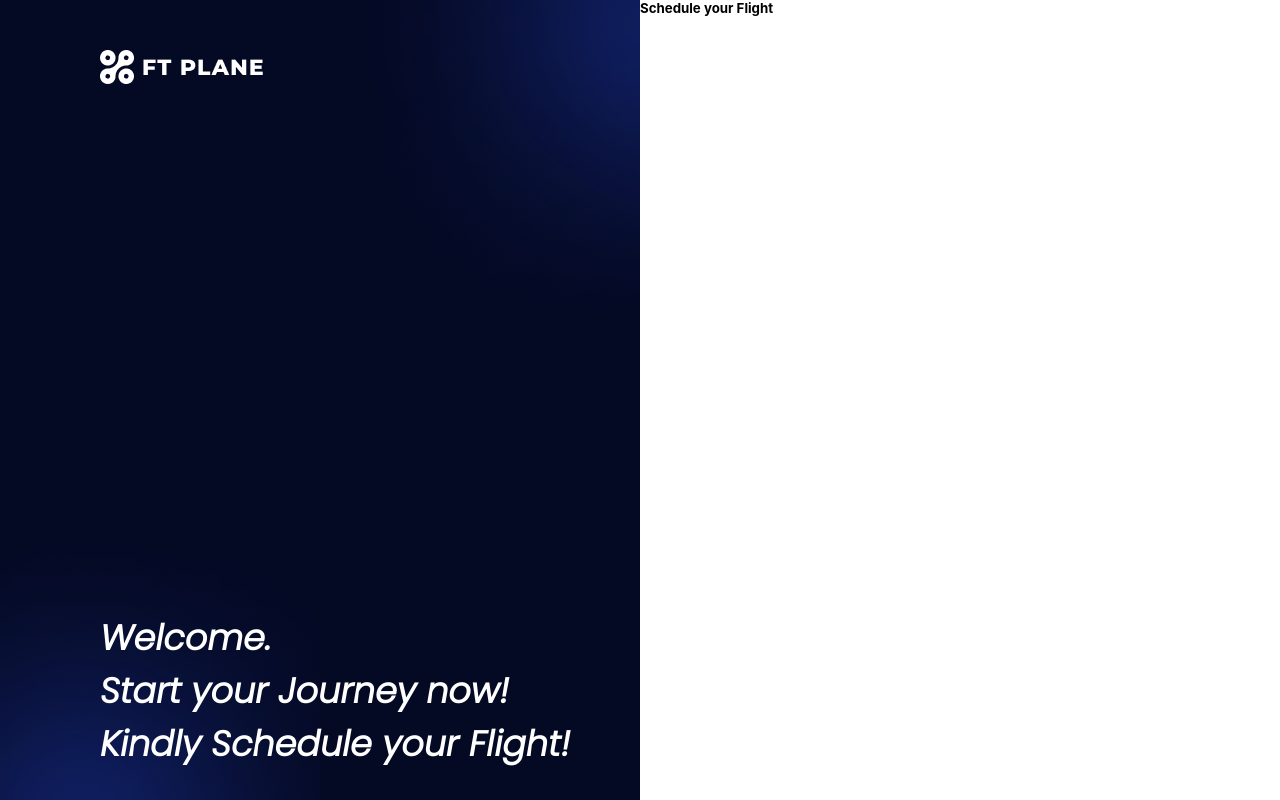
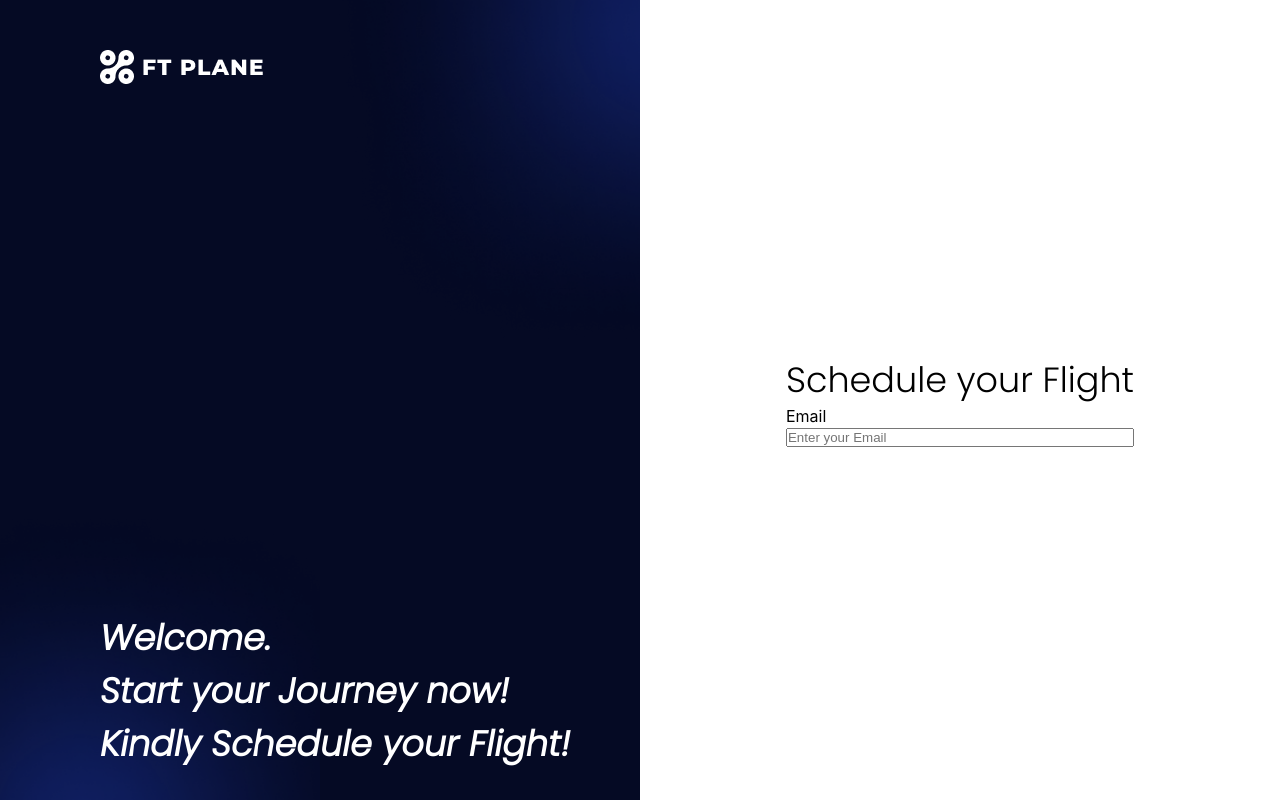
Before and after one commit to DevOlagboye/Aviation-Landpage, a React (Create React App) app: page /schedule in a window 1280 px wide. Built offline with nearby package versions, Linux system fonts and the light colour scheme; a web font is replaced by a local one.

Commit message:
Started working on the schedule Component

```diff
--- a/src/Components/Schedule/Schedule.css
+++ b/src/Components/Schedule/Schedule.css
@@ -37,3 +37,18 @@
     font-size: 35px;
     font-style: italic;
 }
+
+.schedule-form {
+    margin-top: 10%;
+    margin: auto;
+}
+
+.schedule-flight-text {
+    font-family: "Poppins", sans-serif;
+    font-size: 35px;
+    font-weight: 400;
+}
+
+.schedule-info input {
+    width: 100%;
+}
--- a/src/Components/Schedule/Schedule.jsx
+++ b/src/Components/Schedule/Schedule.jsx
@@ -22,7 +22,11 @@ const Schedule = () => {
         </div>
       </div>
       <div className="schedule-form">
-        <h5>Schedule your Flight</h5>
+        <h5 className="schedule-flight-text">Schedule your Flight</h5>
+        <form action="" className="schedule-info">
+          <label for="email">Email</label>
+          <input type="email" placeholder="Enter your Email" id="email" />
+        </form>
       </div>
     </div>
   );
```
